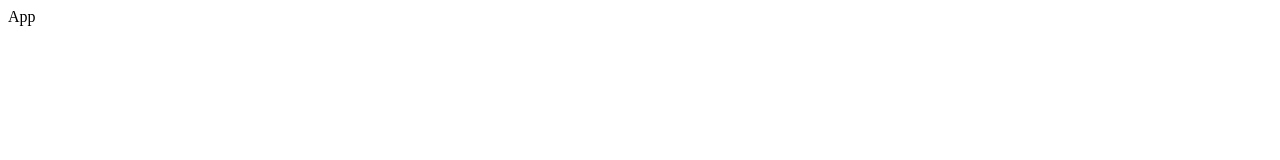
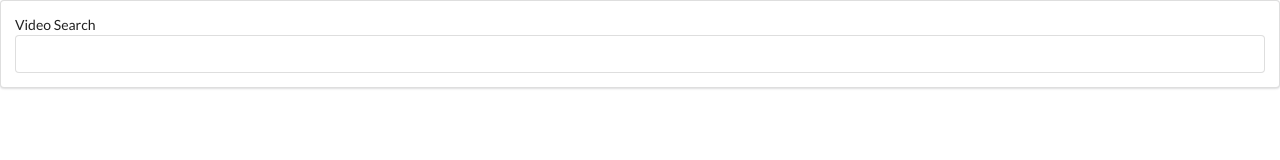
Before and after one commit to ashish-sng/youtube-videos, a React (Create React App) app: page / in a window 1280 px wide. Shown: the top 160 px of the page. Built offline with nearby package versions, Linux system fonts and the light colour scheme.

Commit message:
SearchBar initialized

```diff
--- a/public/index.html
+++ b/public/index.html
@@ -8,6 +8,10 @@
     <meta
       name="description"
       content="Web site created using create-react-app"
+    />
+    <link
+      rel="stylesheet"
+      href="https://cdnjs.cloudflare.com/ajax/libs/semantic-ui/2.4.1/semantic.min.css"
     />
     <link rel="apple-touch-icon" href="%PUBLIC_URL%/logo192.png" />
     <!--
--- a/src/components/App.js
+++ b/src/components/App.js
@@ -1,8 +1,9 @@
 import React from "react";
+import SearchBar from "./SearchBar";
 
 class App extends React.Component {
   render() {
-    return <div>App</div>;
+    return <SearchBar />;
   }
 }
 
--- a/src/components/SearchBar.js
+++ b/src/components/SearchBar.js
@@ -0,0 +1,31 @@
+import React from "react";
+
+class SearchBar extends React.Component {
+  state = { term: "" };
+
+  onInputChange = (event) => {
+    this.setState({ term: event.target.value });
+  };
+
+  onFormSubmit = (event) => {
+    event.preventDefault();
+  };
+  render() {
+    return (
+      <div className="search-bar ui segment">
+        <form onSubmit={this.onFormSubmit} className="ui form">
+          <div className="field">
+            <lable>Video Search</lable>
+            <input
+              type="text"
+              value={this.state.term}
+              onChange={this.onInputChange}
+            />
+          </div>
+        </form>
+      </div>
+    );
+  }
+}
+
+export default SearchBar;
```
